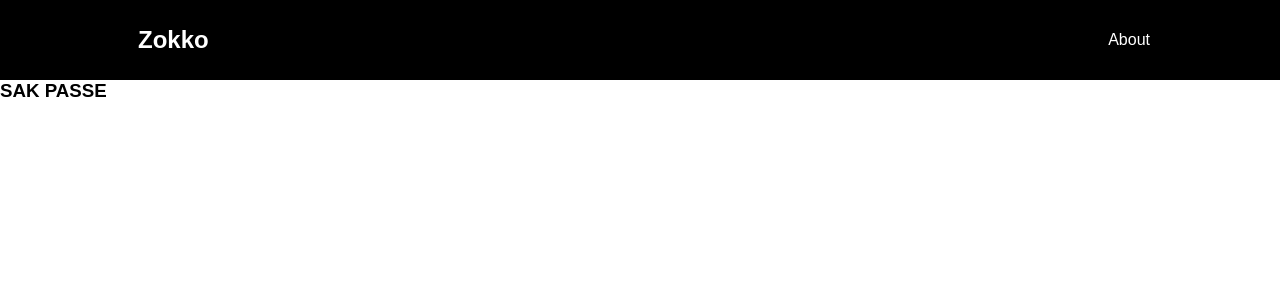
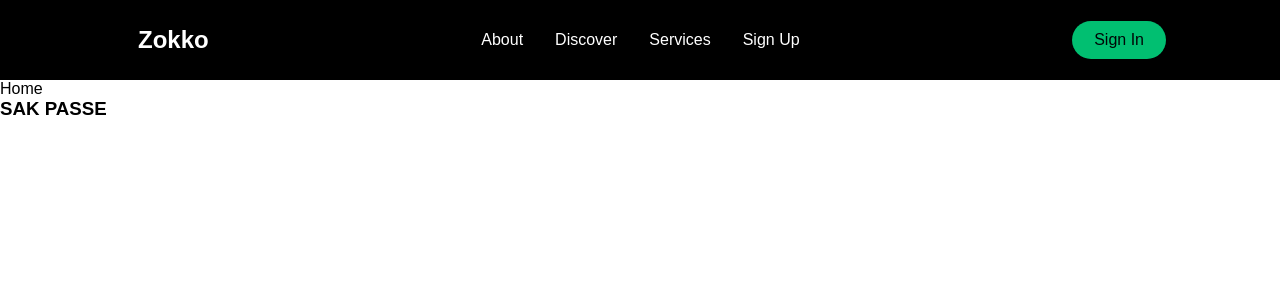
Before and after one commit to MZokko/react-template, a React (Create React App) app in the folder template-smooth-scrool/: page / in a window 1280 px wide. Shown: the top 300 px of the page. Built offline with nearby package versions, Linux system fonts and the light colour scheme.

Commit message:
navbar/sidebar/ toggle

```diff
--- a/template-smooth-scrool/package.json
+++ b/template-smooth-scrool/package.json
@@ -8,6 +8,7 @@
     "@testing-library/user-event": "^12.8.3",
     "react": "^17.0.2",
     "react-dom": "^17.0.2",
+    "react-icons": "^4.2.0",
     "react-router-dom": "^5.2.0",
     "react-scripts": "4.0.3",
     "react-scroll": "^1.8.2",
--- a/template-smooth-scrool/src/App.js
+++ b/template-smooth-scrool/src/App.js
@@ -2,12 +2,15 @@ import React from 'react';
 import { BrowserRouter as Router } from 'react-router-dom';
 import './App.css';
 import Navbar from './components/Navbar';
+import SideBar from './components/Sidebar';
+import Home from './pages';
 
 function App() {
   return (
     <div className='App'>
       <Router>
-        <Navbar />
+        <Home/>
+
       </Router>
       <h3>SAK PASSE</h3>
     </div>
--- a/template-smooth-scrool/src/components/Navbar/NavbarStyle.js
+++ b/template-smooth-scrool/src/components/Navbar/NavbarStyle.js
@@ -42,7 +42,8 @@ export const NavbarLogo = styled(LinkR)`
 
 export const MobileIcon = styled.div`
   display: none;
-  @media screen and (max-width: 760) {
+
+  @media screen and (max-width: 768px) {
     display: block;
     position: absolute;
     top: 0;
@@ -50,28 +51,61 @@ export const MobileIcon = styled.div`
     transform: translate(-100%, 60%);
     font-size: 1.8rem;
     cursor: pointer;
+    color: #fff;
   }
 `;
 
 export const NavbarMenu = styled.ul`
- display:flex;
+  display: flex;
   align-items: center;
- list-style:none;
- text-align:center;
- margin-right:--22px;
- @media screen and (max-width:768px){
-     display:none;
+  list-style: none;
+  text-align: center;
+  margin-right: --22px;
+  @media screen and (max-width: 768px) {
+    display: none;
   }
 `;
 
 export const NavbarItem = styled.li`
- height:80px;
+  height: 80px;
 `;
 
 export const NavbarLinks = styled(LinkS)`
- color: #fff;display:flex;align-items: center;text-decoration:none;padding: 0 1rem;height:100%;
+  color: #fff;
+  display: flex;
+  align-items: center;
+  text-decoration: none;
+  padding: 0 1rem;
+  height: 100%;
   cursor: pointer;
- &.active{
-     border-bottom:3px solid #01bf71;
+  &.active {
+    border-bottom: 3px solid #01bf71;
   }
 `;
+
+export const NavbarBtn = styled.nav`
+  display: flex;
+  align-items: center;
+  @media screen and (max-width: 768px) {
+    display: none;
+  }
+`;
+
+export const NavbarBtnLink = styled(LinkR)`
+  border-radius: 50px;
+  background: #01bf71;
+  white-space: nowrap;
+  padding: 10px 22px;
+  color: #010606;
+  font-size: 16px;
+  outline: none;
+  border: none;
+  cursor: pointer;
+  transition: all 0.2s ease-in-out;
+  text-decoration: none;
+  &:hover{
+      transition: all 0.2s ease-in-out;
+      background:#fff;
+      color: #010606;
+  }
+`;
--- a/template-smooth-scrool/src/components/Navbar/index.js
+++ b/template-smooth-scrool/src/components/Navbar/index.js
@@ -1,5 +1,5 @@
 import React from 'react';
-import {FaBars} from 'react-icons/fa'
+import { FaBars } from 'react-icons/fa';
 import {
   Nav,
   NavbarContainer,
@@ -8,22 +8,38 @@ import {
   NavbarMenu,
   NavbarItem,
   NavbarLinks,
+  NavbarBtn,
+  NavbarBtnLink,
 } from './NavbarStyle';
-const Navbar = () => {
+
+const Navbar = ({toggle}) => {
   return (
     <>
       <Nav>
         <NavbarContainer>
           <NavbarLogo to='/'>Zokko</NavbarLogo>
           {/* Mobile */}
-          <MobileIcon>
+          <MobileIcon onClick={toggle}>
             <FaBars />
           </MobileIcon>
           <NavbarMenu>
             <NavbarItem>
               <NavbarLinks to='about'>About</NavbarLinks>
             </NavbarItem>
+            <NavbarItem>
+              <NavbarLinks to='discover'>Discover</NavbarLinks>
+            </NavbarItem>
+            <NavbarItem>
+              <NavbarLinks to='services'>Services</NavbarLinks>
+            </NavbarItem>
+            <NavbarItem>
+              <NavbarLinks to='signup'>Sign Up</NavbarLinks>
+            </NavbarItem>
           </NavbarMenu>
+
+          <NavbarBtn>
+            <NavbarBtnLink to='/signin'>Sign In</NavbarBtnLink>
+          </NavbarBtn>
         </NavbarContainer>
       </Nav>
     </>
--- /dev/null
+++ b/template-smooth-scrool/src/components/Sidebar/SidebarStyle.js
@@ -0,0 +1,92 @@
+import styled from 'styled-components';
+import {Link as LinkS} from 'react-scroll';
+import {Link as LinkR} from 'react-router-dom'
+import { FaTimes } from 'react-icons/fa';
+
+export const SidebarContainer = styled.aside`
+  position: fixed;
+  z-index: 20;
+  width: 100%;
+  height: 100%;
+  background: #0d0d0d;
+  display: grid;
+  align-items: center;
+  top: 0;
+  left: 0;
+  transition: 0.3s ease-in-out;
+  opacity: ${({ isOpen }) => (isOpen ? '100%' : '0%')};
+  top: ${({ isOpen }) => (isOpen ? '0' : '-100%')};
+
+`;
+
+export const Icon = styled.div`
+  position: absolute;
+  top: 1.2rem;
+  right: 1.5rem;
+  background: transparent;
+  font-size: 2rem;
+  cursor: pointer;
+  outline: none;
+`;
+
+export const CloseIcon = styled(FaTimes)`
+  color: #fff;
+`;
+
+export const SidebarWrapper = styled.div`
+  color: #fff;
+`;
+
+export const SidebarMenu = styled.ul`
+display: grid;
+grid-template-columns:1fr;
+grid-template-rows:repeat(6,80px);
+text-align:center;
+
+@media screen and (max-width:480px){
+  grid-template-rows:repeat(6,60px);
+}
+`;
+
+export const SidebarLink = styled(LinkS)`
+  display: flex;
+  align-items: center;
+  justify-content: center;
+  font-size: 1.5rem;
+  text-decoration: none;
+  list-style: none;
+  transition: 0.2s ease-in-out;
+  text-decoration: none;
+  color: #fff;
+  cursor: pointer;
+
+  &:hover {
+    color: #01bf71;
+    transition: 0.2s ease-in-out;
+  }
+`;
+
+export const SidebarBtnWrap = styled.div`
+  display: flex;
+  justify-content: center;
+`;
+
+export const SidebarRoute = styled(LinkR)`
+  border-radius: 50px;
+  background: #01bf71;
+  white-space: nowrap;
+  padding: 16px 64px;
+  color: #010606;
+  font-size: 16px;
+  outline: none;
+  border: none;
+  cursor: pointer;
+  transition: all 0.2s ease-in-out;
+  text-decoration: none;
+
+  &:hover {
+    transition: all 0.2s ease-in-out;
+    background: #fff;
+    color: #010606;
+  }
+`;
--- /dev/null
+++ b/template-smooth-scrool/src/components/Sidebar/index.js
@@ -0,0 +1,34 @@
+import React from 'react';
+import {
+  SidebarContainer,
+  Icon,
+  CloseIcon,
+  SidebarWrapper,
+  SidebarMenu,
+  SidebarLink,
+  SidebarBtnWrap,
+  SidebarRoute,
+} from './SidebarStyle';
+
+const SideBar = ({isOpen,toggle}) => {
+  return (
+    <SidebarContainer isOpen={isOpen} onClick={toggle}>
+      <Icon onClick={toggle}>
+        <CloseIcon />
+      </Icon>
+      <SidebarWrapper>
+        <SidebarMenu>
+          <SidebarLink to='about'>About</SidebarLink>
+          <SidebarLink to='discover'>Discover</SidebarLink>
+          <SidebarLink to='services'>Services</SidebarLink>
+          <SidebarLink to='signup'>Sign Up</SidebarLink>
+        </SidebarMenu>
+        <SidebarBtnWrap>
+          <SidebarRoute to='/signin'>Sign In</SidebarRoute>
+        </SidebarBtnWrap>
+      </SidebarWrapper>
+    </SidebarContainer>
+  );
+};
+
+export default SideBar;
--- /dev/null
+++ b/template-smooth-scrool/src/pages/index.js
@@ -0,0 +1,21 @@
+import React , {useState}from 'react'
+import Sidebar from '../components/Sidebar'
+import Navbar from '../components/Navbar'
+const Home = () => {
+    const [isOpen,setIsOpen]=useState(false)
+
+    const toggle=()=>{
+        setIsOpen(!isOpen)
+    }
+
+    return (
+        <>
+            <Sidebar isOpen={isOpen} toggle={toggle}/>
+            <Navbar toggle={toggle}/>
+
+            Home
+        </>
+    )
+}
+
+export default Home
```
Also changed, not shown: 1 other file (tests, documents, lock files or other folders). Lines whose indentation alone changed are shown as unchanged.
